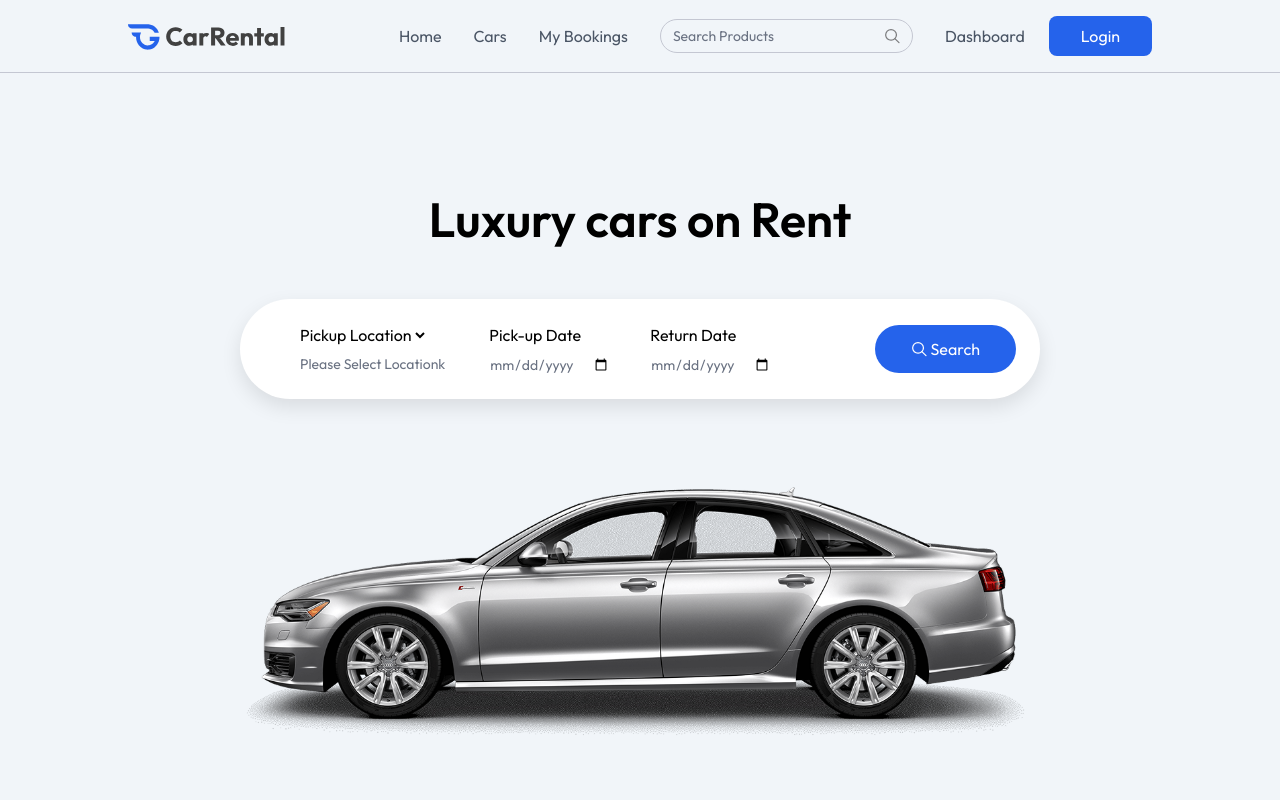
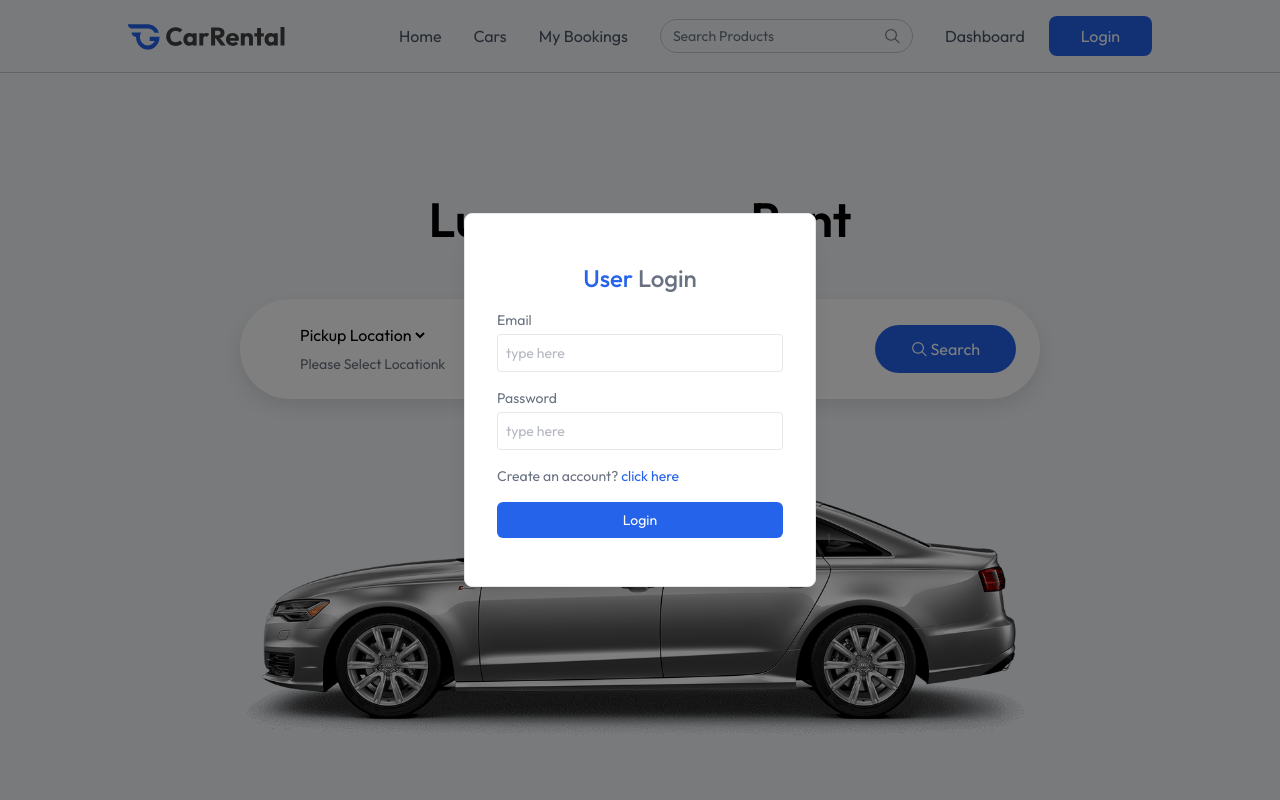
Before and after one commit to bhautik2004/CARRENTAL, a React (Vite) app in the folder client/: page / in a window 1280 px wide. Both pictures are taken after a click on the button "Login". Shown: the top 800 px of the page. Built offline with nearby package versions, Linux system fonts and the light colour scheme.

Commit message:
Feat : Login Page Completed

```diff
--- a/client/src/App.jsx
+++ b/client/src/App.jsx
@@ -11,14 +11,15 @@
 import AddCar from './pages/owner/AddCar'
 import ManageCars from './pages/owner/ManageCars'
 import ManageBookings from './pages/owner/ManageBookings'
+import Login from './components/Login'
 
 const App = () => {
-  const [showLogin, setshowLogin] = useState(false)
+  const [showLogin, setShowLogin] = useState(false)
   const isOwnerPath  = useLocation().pathname.startsWith('/owner')
   return (
     <>
-      {!isOwnerPath && <Navbar setShowLogin={setshowLogin} />}
-
+      {showLogin && <Login setShowLogin={setShowLogin}/>}
+      {!isOwnerPath && <Navbar setShowLogin={setShowLogin} />}
       <Routes>
         <Route path='/' element={<Home />} />
         <Route path='/car-details/:id' element={<CarDetails/>} />
--- /dev/null
+++ b/client/src/components/Login.jsx
@@ -0,0 +1,53 @@
+import React from 'react'
+
+const Login = ({ setShowLogin }) => {
+     const [state, setState] = React.useState("login");
+    const [name, setName] = React.useState("");
+    const [email, setEmail] = React.useState("");
+    const [password, setPassword] = React.useState("");
+
+    const onSubmitHandler= async(e)=>{
+        e.preventDefault()
+    }
+
+  return (
+    <div
+      onClick={() => setShowLogin(false)}
+      className="fixed top-0 bottom-0 left-0 right-0 z-[100] flex items-center justify-center bg-black/50 text-sm text-gray-600"
+    >
+      <form onSubmit={onSubmitHandler} onClick={(e)=>e.stopPropagation()} className="flex flex-col gap-4 m-auto items-start p-8 py-12 w-80 sm:w-[352px] text-gray-500 rounded-lg shadow-xl border border-gray-200 bg-white">
+            <p className="text-2xl font-medium m-auto">
+                <span className="text-primary">User</span> {state === "login" ? "Login" : "Sign Up"}
+            </p>
+            {state === "register" && (
+                <div className="w-full">
+                    <p>Name</p>
+                    <input onChange={(e) => setName(e.target.value)} value={name} placeholder="type here" className="border border-gray-200 rounded w-full p-2 mt-1 outline-primary" type="text" required />
+                </div>
+            )}
+            <div className="w-full ">
+                <p>Email</p>
+                <input onChange={(e) => setEmail(e.target.value)} value={email} placeholder="type here" className="border border-gray-200 rounded w-full p-2 mt-1 outline-primary" type="email" required />
+            </div>
+            <div className="w-full ">
+                <p>Password</p>
+                <input onChange={(e) => setPassword(e.target.value)} value={password} placeholder="type here" className="border border-gray-200 rounded w-full p-2 mt-1 outline-primary" type="password" required />
+            </div>
+            {state === "register" ? (
+                <p>
+                    Already have account? <span onClick={() => setState("login")} className="text-primary cursor-pointer">click here</span>
+                </p>
+            ) : (
+                <p>
+                    Create an account? <span onClick={() => setState("register")} className="text-primary cursor-pointer">click here</span>
+                </p>
+            )}
+            <button className="bg-primary hover:bg-blue-800 transition-all text-white w-full py-2 rounded-md cursor-pointer">
+                {state === "register" ? "Create Account" : "Login"}
+            </button>
+        </form>
+    </div>
+  )
+}
+
+export default Login
```
